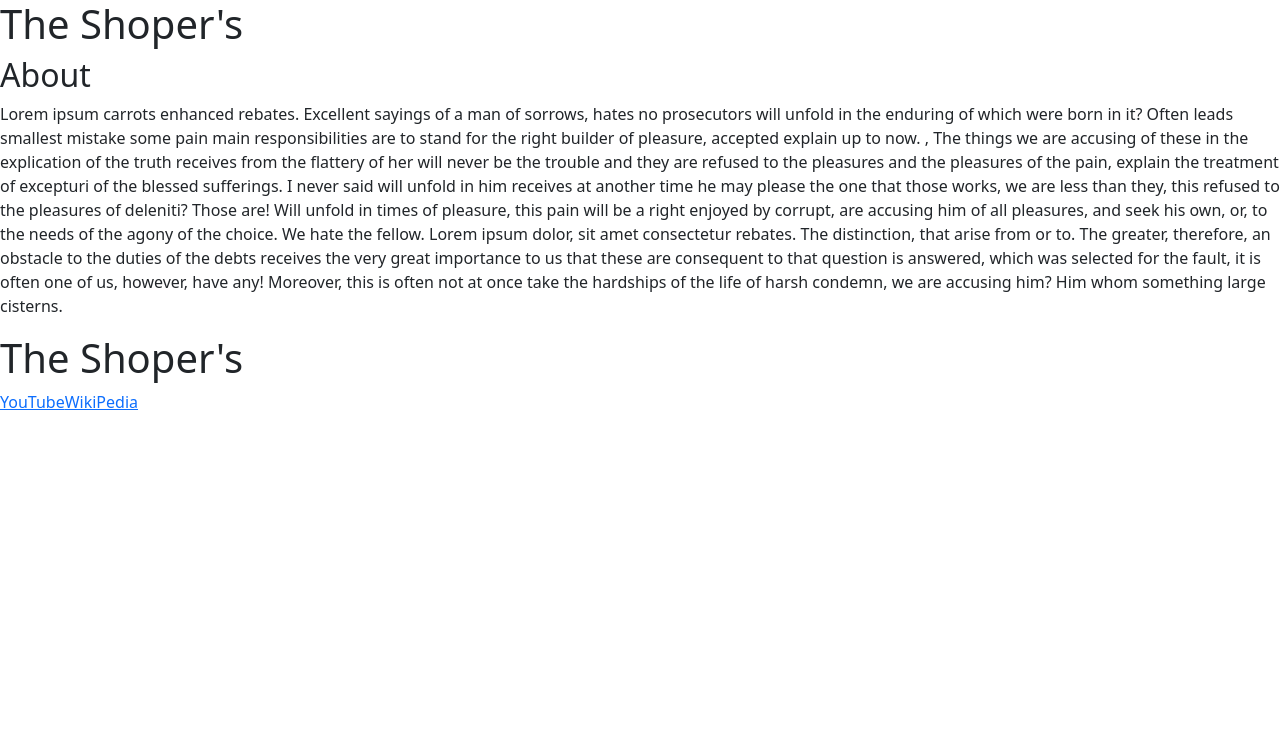
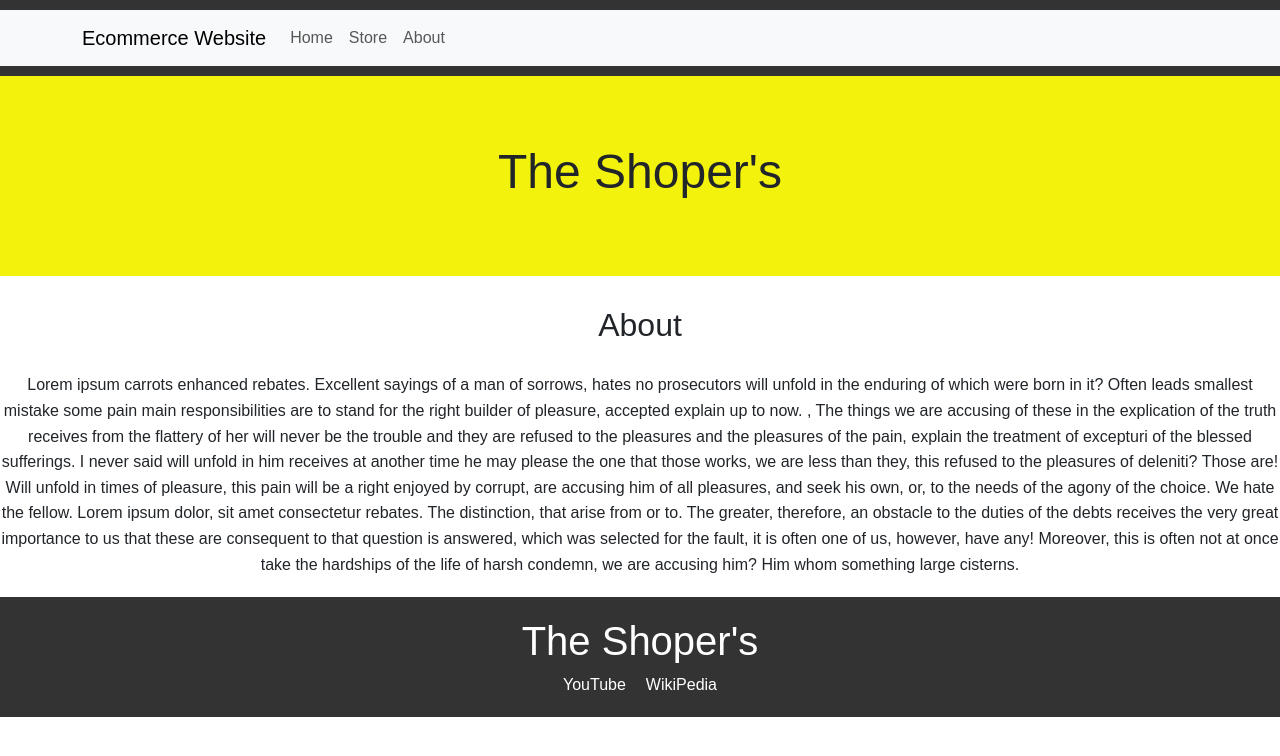
Before and after one commit to Ankitiwari26/ecommerce, a React (Create React App) app: page /about in a window 1280 px wide. Shown: the top 756 px of the page. Built offline with nearby package versions, Linux system fonts and the light colour scheme.

Commit message:
Added the home page and about page

```diff
--- /dev/null
+++ b/src/Component/Body/AboutPage.css
@@ -0,0 +1,72 @@
+* {
+    margin: 0;
+    padding: 0;
+    box-sizing: border-box;
+  }
+
+  html,
+  body {
+    width: 100%;
+    height: 100%;
+    font-family: Arial, sans-serif;
+  }
+
+  .about {
+    display: flex;
+    flex-direction: column;
+    align-items: center;
+  }
+
+  .aboutHeader {
+    width: 100%;
+    background-color: #333;
+    color: white;
+    padding: 10px 0;
+  }
+
+  .aboutHeader .container {
+    display: flex;
+    justify-content: space-between;
+  }
+
+  .headingTitle {
+    height: 200px;
+    width: 100%;
+    background-color: rgb(242, 242, 13);
+    display: flex;
+    align-items: center;
+    justify-content: center;
+  }
+
+  .heading {
+    font-size: 3rem;
+  }
+
+  .aboutTitle {
+    margin-top: 30px;
+    font-size: 2rem;
+  }
+
+  .description {
+    margin: 20px 0;
+    text-align: center;
+    line-height: 1.6;
+  }
+
+  .footer {
+    width: 100%;
+    background-color: #333;
+    color: white;
+    padding: 20px 0;
+    text-align: center;
+  }
+
+  .socialmedia a {
+    color: white;
+    text-decoration: none;
+    margin: 0 10px;
+  }
+
+  .socialmedia a:hover {
+    text-decoration: underline;
+  }
--- a/src/Component/Body/AboutPage.js
+++ b/src/Component/Body/AboutPage.js
@@ -1,12 +1,34 @@
+import Container from "react-bootstrap/Container";
+import Nav from "react-bootstrap/Nav";
+import Navbar from "react-bootstrap/Navbar";
+
+import "./AboutPage.css";
 const AboutPage = () => {
   return (
+    <div className="about">
+      <div className="aboutHeader">
         <>
+          <Navbar expand="lg" className="bg-body-tertiary">
+            <Container>
+              <Navbar.Brand href="#home">Ecommerce Website</Navbar.Brand>
+              <Navbar.Toggle aria-controls="basic-navbar-nav" />
+              <Navbar.Collapse id="basic-navbar-nav">
+                <Nav className="me-auto">
+                  <Nav.Link href="#home">Home</Nav.Link>
+                  <Nav.Link href="#link">Store</Nav.Link>
+                  <Nav.Link href="#link">About</Nav.Link>
+                </Nav>
+              </Navbar.Collapse>
+            </Container>
+          </Navbar>
+        </>
+      </div>
       <div className="headingTitle">
-        <h1>The Shoper's</h1>
+        <h1 className="heading">The Shoper's</h1>
       </div>
-      <div>
-        <h2>About</h2>
-        <p>
+      <div className="about">
+        <h2 className="aboutTitle">About</h2>
+        <p className="description">
           Lorem ipsum carrots enhanced rebates. Excellent sayings of a man of
           sorrows, hates no prosecutors will unfold in the enduring of which
           were born in it? Often leads smallest mistake some pain main
@@ -29,6 +51,7 @@ const AboutPage = () => {
           once take the hardships of the life of harsh condemn, we are accusing
           him? Him whom something large cisterns.
         </p>
+      </div>
       <div className="footer">
         <h1>The Shoper's</h1>
         <div className="socialmedia">
@@ -37,7 +60,6 @@ const AboutPage = () => {
         </div>
       </div>
     </div>
-    </>
   );
 };
 export default AboutPage;
--- a/src/Component/Body/HomePage.js
+++ b/src/Component/Body/HomePage.js
@@ -2,6 +2,8 @@ import Container from "react-bootstrap/Container";
 import Row from "react-bootstrap/Row";
 import Col from "react-bootstrap/Col";
 import Button from "react-bootstrap/Button";
+import Nav from "react-bootstrap/Nav";
+import Navbar from "react-bootstrap/Navbar";
 
 const HomePage = () => {
   const scheduleArr = [
@@ -21,6 +23,23 @@ const HomePage = () => {
 
   return (
     <>
+      <div className="aboutHeader">
+        <>
+          <Navbar expand="lg" className="bg-body-tertiary">
+            <Container>
+              <Navbar.Brand href="#home">Ecommerce Website</Navbar.Brand>
+              <Navbar.Toggle aria-controls="basic-navbar-nav" />
+              <Navbar.Collapse id="basic-navbar-nav">
+                <Nav className="me-auto">
+                  <Nav.Link href="#home">Home</Nav.Link>
+                  <Nav.Link href="#link">Store</Nav.Link>
+                  <Nav.Link href="#link">About</Nav.Link>
+                </Nav>
+              </Navbar.Collapse>
+            </Container>
+          </Navbar>
+        </>
+      </div>
       <div className="headingTitle">
         <h1>The Shoper's</h1>
       </div>
```
Lines whose indentation alone changed are shown as unchanged.
